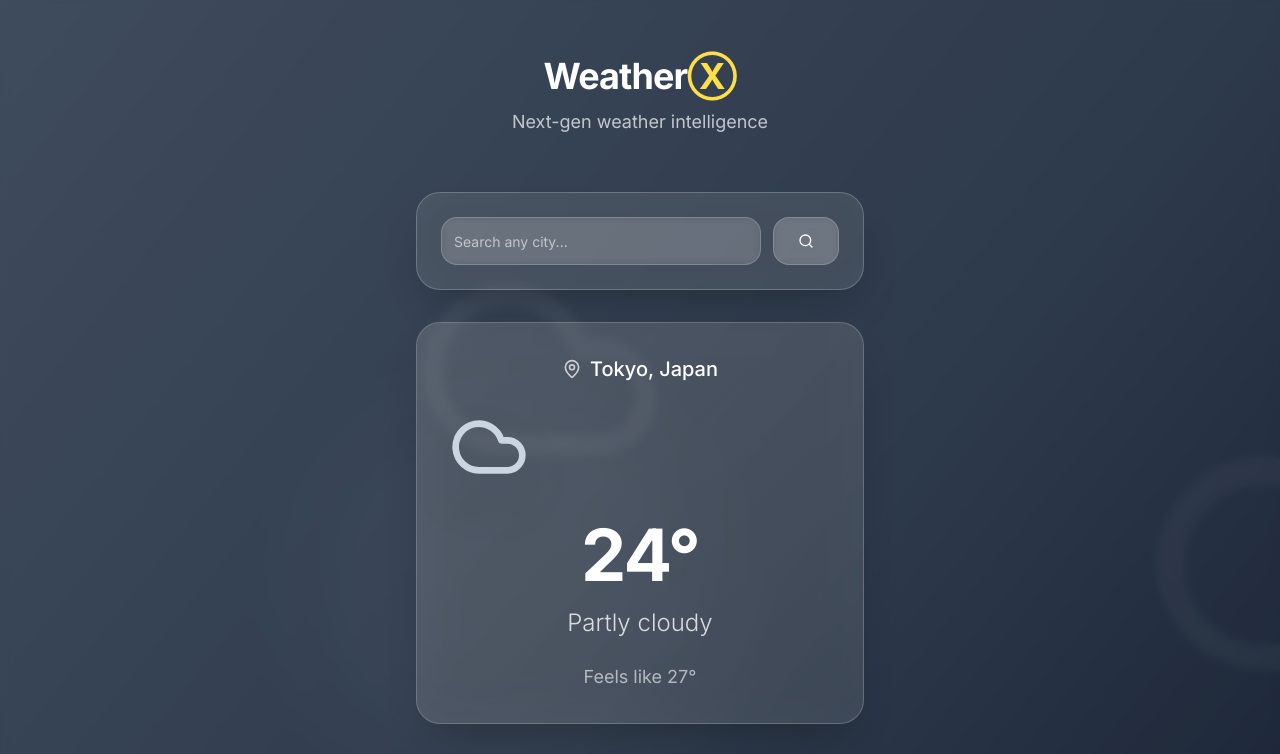
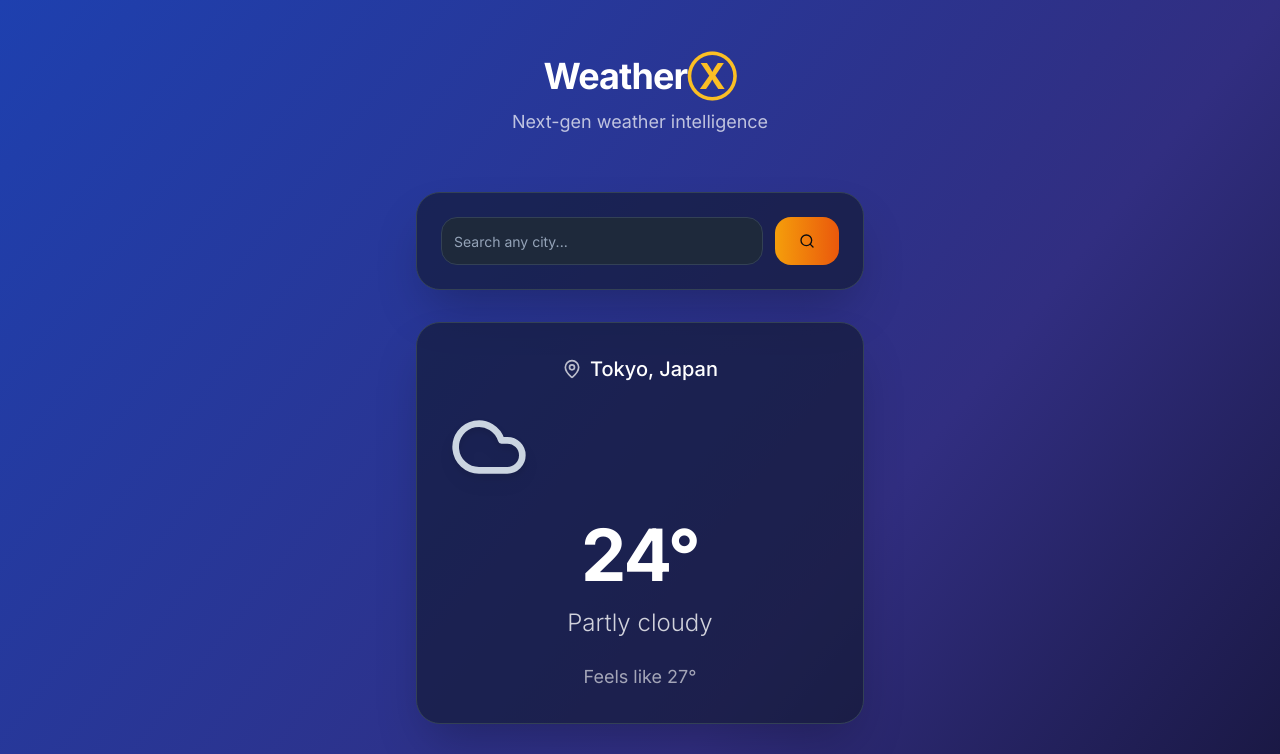
Before and after one commit to mohitshekhar8052/Weather_App_Vol2, a React (Vite) app: page / in a window 1280 px wide. Shown: the top 754 px of the page. Built offline with nearby package versions, Linux system fonts and the light colour scheme.

Commit message:
Refactor: Apply theme to the app
Apply the existing theme to the app's design.

```diff
--- a/src/index.css
+++ b/src/index.css
@@ -1,3 +1,4 @@
+
 @tailwind base;
 @tailwind components;
 @tailwind utilities;
@@ -6,82 +7,64 @@
 
 @layer base {
   :root {
-    --background: 0 0% 100%;
-    --foreground: 222.2 84% 4.9%;
-
-    --card: 0 0% 100%;
-    --card-foreground: 222.2 84% 4.9%;
-
-    --popover: 0 0% 100%;
-    --popover-foreground: 222.2 84% 4.9%;
-
-    --primary: 222.2 47.4% 11.2%;
-    --primary-foreground: 210 40% 98%;
-
-    --secondary: 210 40% 96.1%;
-    --secondary-foreground: 222.2 47.4% 11.2%;
-
-    --muted: 210 40% 96.1%;
-    --muted-foreground: 215.4 16.3% 46.9%;
-
-    --accent: 210 40% 96.1%;
-    --accent-foreground: 222.2 47.4% 11.2%;
-
-    --destructive: 0 84.2% 60.2%;
+    --background: 220 40% 5%;
+    --foreground: 210 40% 98%;
+    --card: 220 40% 10%;
+    --card-foreground: 210 40% 98%;
+    --popover: 220 40% 5%;
+    --popover-foreground: 210 40% 98%;
+    --primary: 38 92% 50%;
+    --primary-foreground: 220 40% 5%;
+    --secondary: 220 40% 15%;
+    --secondary-foreground: 210 40% 98%;
+    --muted: 220 40% 15%;
+    --muted-foreground: 215 20% 65%;
+    --accent: 220 40% 15%;
+    --accent-foreground: 210 40% 98%;
+    --destructive: 0 63% 31%;
     --destructive-foreground: 210 40% 98%;
-
-    --border: 214.3 31.8% 91.4%;
-    --input: 214.3 31.8% 91.4%;
-    --ring: 222.2 84% 4.9%;
-
+    --border: 220 40% 20%;
+    --input: 220 40% 15%;
+    --ring: 38 92% 50%;
     --radius: 0.5rem;
-
-    --sidebar-background: 0 0% 98%;
-    --sidebar-foreground: 240 5.3% 26.1%;
-    --sidebar-primary: 240 5.9% 10%;
-    --sidebar-primary-foreground: 0 0% 98%;
-    --sidebar-accent: 240 4.8% 95.9%;
-    --sidebar-accent-foreground: 240 5.9% 10%;
-    --sidebar-border: 220 13% 91%;
-    --sidebar-ring: 217.2 91.2% 59.8%;
+    --sidebar-background: 220 40% 8%;
+    --sidebar-foreground: 210 40% 98%;
+    --sidebar-primary: 38 92% 50%;
+    --sidebar-primary-foreground: 220 40% 5%;
+    --sidebar-accent: 220 40% 12%;
+    --sidebar-accent-foreground: 210 40% 98%;
+    --sidebar-border: 220 40% 18%;
+    --sidebar-ring: 38 92% 50%;
   }
 
   .dark {
-    --background: 222.2 84% 4.9%;
+    --background: 220 40% 5%;
     --foreground: 210 40% 98%;
-
-    --card: 222.2 84% 4.9%;
+    --card: 220 40% 10%;
     --card-foreground: 210 40% 98%;
-
-    --popover: 222.2 84% 4.9%;
+    --popover: 220 40% 5%;
     --popover-foreground: 210 40% 98%;
-
-    --primary: 210 40% 98%;
-    --primary-foreground: 222.2 47.4% 11.2%;
-
-    --secondary: 217.2 32.6% 17.5%;
+    --primary: 38 92% 50%;
+    --primary-foreground: 220 40% 5%;
+    --secondary: 220 40% 15%;
     --secondary-foreground: 210 40% 98%;
-
-    --muted: 217.2 32.6% 17.5%;
-    --muted-foreground: 215 20.2% 65.1%;
-
-    --accent: 217.2 32.6% 17.5%;
+    --muted: 220 40% 15%;
+    --muted-foreground: 215 20% 65%;
+    --accent: 220 40% 15%;
     --accent-foreground: 210 40% 98%;
-
-    --destructive: 0 62.8% 30.6%;
+    --destructive: 0 63% 31%;
     --destructive-foreground: 210 40% 98%;
-
-    --border: 217.2 32.6% 17.5%;
-    --input: 217.2 32.6% 17.5%;
-    --ring: 212.7 26.8% 83.9%;
-    --sidebar-background: 240 5.9% 10%;
-    --sidebar-foreground: 240 4.8% 95.9%;
-    --sidebar-primary: 224.3 76.3% 48%;
-    --sidebar-primary-foreground: 0 0% 100%;
-    --sidebar-accent: 240 3.7% 15.9%;
-    --sidebar-accent-foreground: 240 4.8% 95.9%;
-    --sidebar-border: 240 3.7% 15.9%;
-    --sidebar-ring: 217.2 91.2% 59.8%;
+    --border: 220 40% 20%;
+    --input: 220 40% 15%;
+    --ring: 38 92% 50%;
+    --sidebar-background: 220 40% 8%;
+    --sidebar-foreground: 210 40% 98%;
+    --sidebar-primary: 38 92% 50%;
+    --sidebar-primary-foreground: 220 40% 5%;
+    --sidebar-accent: 220 40% 12%;
+    --sidebar-accent-foreground: 210 40% 98%;
+    --sidebar-border: 220 40% 18%;
+    --sidebar-ring: 38 92% 50%;
   }
 }
 
@@ -97,107 +80,9 @@
 }
 
 @layer components {
-  .glass-card {
-    @apply relative;
-    backdrop-filter: blur(20px);
-    -webkit-backdrop-filter: blur(20px);
-    border: 1px solid rgba(255, 255, 255, 0.2);
-    box-shadow: 0 25px 45px -12px rgba(0, 0, 0, 0.25);
-    transition: all 0.3s cubic-bezier(0.4, 0, 0.2, 1);
+  .btn-gradient {
+    @apply bg-gradient-to-r from-amber-500 to-orange-600 text-white font-bold hover:from-amber-600 hover:to-orange-700 transition-all duration-300;
   }
-
-  .glass-card:hover {
-    transform: translateY(-8px);
-    box-shadow: 0 35px 60px -12px rgba(0, 0, 0, 0.4);
-  }
-
-  .gradient-text {
-    @apply bg-gradient-to-r from-white via-white to-white/90 bg-clip-text text-transparent;
-  }
-
-  .weather-icon {
-    filter: drop-shadow(0 10px 20px rgba(0, 0, 0, 0.3));
-    animation: iconFloat 6s ease-in-out infinite;
-  }
-}
-
-/* Enhanced animations */
-@keyframes float {
-  0%, 100% {
-    transform: translateY(0px) rotate(0deg);
-  }
-  50% {
-    transform: translateY(-20px) rotate(5deg);
-  }
-}
-
-@keyframes iconFloat {
-  0%, 100% {
-    transform: translateY(0px) scale(1);
-  }
-  50% {
-    transform: translateY(-10px) scale(1.05);
-  }
-}
-
-@keyframes pulse-glow {
-  0%, 100% {
-    box-shadow: 0 0 40px rgba(255, 255, 255, 0.1);
-    opacity: 0.8;
-  }
-  50% {
-    box-shadow: 0 0 80px rgba(255, 255, 255, 0.2);
-    opacity: 1;
-  }
-}
-
-@keyframes shimmer {
-  0% {
-    background-position: -200% center;
-  }
-  100% {
-    background-position: 200% center;
-  }
-}
-
-@keyframes drift {
-  from {
-    transform: translateX(-100%);
-  }
-  to {
-    transform: translateX(100vw);
-  }
-}
-
-.animate-float {
-  animation: float 8s ease-in-out infinite;
-}
-
-.animate-pulse-glow {
-  animation: pulse-glow 6s ease-in-out infinite;
-}
-
-.animate-shimmer {
-  background: linear-gradient(90deg, transparent, rgba(255,255,255,0.1), transparent);
-  background-size: 200% 100%;
-  animation: shimmer 3s infinite;
-}
-
-.animate-drift-1 {
-  animation: drift 40s linear infinite;
-  animation-delay: -15s;
-}
-.animate-drift-2 {
-  animation: drift 55s linear infinite;
-  animation-delay: -5s;
-}
-.animate-drift-3 {
-  animation: drift 70s linear infinite;
-  animation-delay: -30s;
-}
-.animate-drift-4 {
-  animation: drift 85s linear infinite;
-  animation-delay: 0s;
 }
 
 /* Native app safe area utilities */
--- a/src/pages/Index.tsx
+++ b/src/pages/Index.tsx
@@ -1,10 +1,9 @@
-import { useState, useEffect } from 'react';
+import { useState } from 'react';
 import { Card } from '@/components/ui/card';
 import { Button } from '@/components/ui/button';
 import { Input } from '@/components/ui/input';
 import { MapPin, Search, Sun, Cloud, CloudRain, CloudSnow, Wind, Droplets, Eye, Thermometer, Gauge, Navigation } from 'lucide-react';
 import { useQuery } from '@tanstack/react-query';
-import { toast } from 'sonner';
 
 interface WeatherData {
   location: {
@@ -82,20 +81,12 @@ const Index = () => {
   };
 
   const getWeatherIcon = (condition: string) => {
-    const iconClass = "w-20 h-20 drop-shadow-2xl";
+    const iconClass = "w-20 h-20 drop-shadow-lg";
     if (condition.toLowerCase().includes('sun')) return <Sun className={`${iconClass} text-amber-400`} />;
     if (condition.toLowerCase().includes('cloud')) return <Cloud className={`${iconClass} text-slate-300`} />;
     if (condition.toLowerCase().includes('rain')) return <CloudRain className={`${iconClass} text-cyan-400`} />;
     if (condition.toLowerCase().includes('snow')) return <CloudSnow className={`${iconClass} text-blue-200`} />;
     return <Sun className={`${iconClass} text-amber-400`} />;
-  };
-
-  const getBackgroundClass = (condition: string) => {
-    if (condition.toLowerCase().includes('sun')) return 'from-amber-500 via-orange-500 to-pink-600';
-    if (condition.toLowerCase().includes('cloud')) return 'from-slate-600 via-slate-700 to-slate-900';
-    if (condition.toLowerCase().includes('rain')) return 'from-cyan-500 via-blue-600 to-indigo-800';
-    if (condition.toLowerCase().includes('snow')) return 'from-blue-300 via-indigo-400 to-purple-600';
-    return 'from-violet-600 via-purple-600 to-blue-600';
   };
 
   const getDayName = (dateStr: string, index: number) => {
@@ -104,30 +95,16 @@ const Index = () => {
     return new Date(dateStr).toLocaleDateString('en', { weekday: 'short' });
   };
 
-  // Add native app detection
-  const isNativeApp = window.location.protocol === 'capacitor:' ||
-                     (window as any).Capacitor !== undefined;
+  return (
+    <div className={`min-h-screen bg-gradient-to-br from-blue-800 via-indigo-900 to-black transition-all duration-1000 relative overflow-hidden`}>
+      <div className="absolute inset-0 bg-grid-slate-900/[0.04] bg-[bottom_1px_center] dark:bg-grid-slate-400/[0.05] dark:bg-bottom_1px_center]"></div>
 
-  return (
-    <div className={`min-h-screen bg-gradient-to-br ${weather ? getBackgroundClass(weather.current.condition.text) : 'from-indigo-900 via-purple-900 to-pink-900'} transition-all duration-1000 relative overflow-hidden ${isNativeApp ? 'pt-safe pb-safe' : ''}`}>
-      {/* Animated background elements */}
-      <div className="absolute inset-0 overflow-hidden pointer-events-none">
-        <div className="absolute top-1/4 left-1/4 w-96 h-96 bg-white/5 rounded-full blur-3xl animate-pulse-glow"></div>
-        <div className="absolute bottom-1/4 right-1/4 w-80 h-80 bg-white/3 rounded-full blur-3xl animate-float"></div>
-
-        {/* Drifting Clouds */}
-        <Cloud className="absolute top-[15%] -left-[10%] w-64 h-64 text-white/10 opacity-60 animate-drift-1" />
-        <Cloud className="absolute top-[25%] -right-[15%] w-80 h-80 text-white/5 opacity-80 animate-drift-2" />
-        <Cloud className="absolute bottom-[20%] left-[5%] w-48 h-48 text-white/10 opacity-70 animate-drift-3" />
-        <Cloud className="absolute bottom-[10%] right-[10%] w-72 h-72 text-white/5 opacity-60 animate-drift-4" />
-      </div>
-
-      <div className="relative min-h-screen backdrop-blur-sm bg-black/10 p-6">
+      <div className="relative min-h-screen p-6">
         <div className="max-w-md mx-auto space-y-8">
           {/* Header */}
           <div className="text-center pt-8 pb-6">
             <h1 className="text-4xl font-bold text-white mb-3 tracking-tight">
-              Weather<span className="text-yellow-300">Ⓧ</span>
+              Weather<span className="text-amber-400">Ⓧ</span>
             </h1>
             <p className="text-white/70 text-lg">
               Next-gen weather intelligence
@@ -135,19 +112,18 @@ const Index = () => {
           </div>
 
           {/* Search */}
-          <Card className="p-6 bg-white/10 backdrop-blur-xl border-white/20 shadow-2xl rounded-3xl">
+          <Card className="p-6 bg-slate-900/60 border border-slate-700 shadow-2xl rounded-3xl">
             <div className="flex gap-3">
               <Input
                 placeholder="Search any city..."
                 value={searchInput}
                 onChange={(e) => setSearchInput(e.target.value)}
                 onKeyDown={(e) => e.key === 'Enter' && handleSearch()}
-                className="bg-white/10 border-white/20 text-white placeholder:text-white/60 focus:border-white/40 focus:ring-white/20 rounded-2xl h-12 text-lg backdrop-blur-sm"
+                className="bg-slate-800 border-slate-700 text-white placeholder:text-slate-400 focus:border-amber-500 focus:ring-amber-500 rounded-2xl h-12 text-lg"
               />
               <Button
                 onClick={handleSearch}
-                className="bg-white/15 hover:bg-white/25 border-white/20 text-white backdrop-blur-sm h-12 px-6 rounded-2xl transition-all duration-300 hover:scale-105"
-                variant="outline"
+                className="btn-gradient h-12 px-6 rounded-2xl transition-all duration-300 hover:scale-105"
               >
                 <Search className="w-5 h-5" />
               </Button>
@@ -156,16 +132,15 @@ const Index = () => {
 
           {/* Current Weather */}
           {isLoading ? (
-            <Card className="p-8 bg-white/10 backdrop-blur-xl border-white/20 shadow-2xl rounded-3xl">
+            <Card className="p-8 bg-slate-900/60 border border-slate-700 shadow-2xl rounded-3xl">
               <div className="animate-pulse text-center space-y-4">
-                <div className="w-20 h-20 bg-white/20 rounded-full mx-auto"></div>
-                <div className="h-12 bg-white/20 rounded-2xl"></div>
-                <div className="h-6 bg-white/20 rounded-xl w-2/3 mx-auto"></div>
+                <div className="w-20 h-20 bg-slate-800 rounded-full mx-auto"></div>
+                <div className="h-12 bg-slate-800 rounded-2xl"></div>
+                <div className="h-6 bg-slate-800 rounded-xl w-2/3 mx-auto"></div>
               </div>
             </Card>
           ) : weather ? (
-            <Card className="p-8 bg-white/10 backdrop-blur-xl border-white/20 shadow-2xl rounded-3xl text-center relative overflow-hidden">
-              <div className="absolute inset-0 bg-gradient-to-br from-white/5 to-transparent"></div>
+            <Card className="p-8 bg-slate-900/60 border border-slate-700 shadow-2xl rounded-3xl text-center relative overflow-hidden">
               <div className="relative z-10">
                 <div className="flex items-center justify-center mb-6">
                   <MapPin className="w-5 h-5 text-white/70 mr-2" />
@@ -202,7 +177,7 @@ const Index = () => {
                 { icon: Eye, label: 'Visibility', value: `${weather.current.vis_km} km`, color: 'text-purple-300' },
                 { icon: Gauge, label: 'Pressure', value: `${weather.current.pressure_mb} mb`, color: 'text-green-300' },
               ].map((item, index) => (
-                <Card key={index} className="p-5 bg-white/10 backdrop-blur-xl border-white/20 shadow-xl rounded-2xl text-center hover:bg-white/15 transition-all duration-300 hover:scale-105">
+                <Card key={index} className="p-5 bg-slate-900/60 border border-slate-700 shadow-xl rounded-2xl text-center hover:bg-slate-800/80 transition-all duration-300 hover:scale-105">
                   <item.icon className={`w-8 h-8 ${item.color} mx-auto mb-3`} />
                   <div className="text-white/70 text-sm mb-1">{item.label}</div>
                   <div className="text-white text-lg font-semibold">{item.value}</div>
@@ -213,14 +188,14 @@ const Index = () => {
 
           {/* Extended Forecast */}
           {weather && (
-            <Card className="p-6 bg-white/10 backdrop-blur-xl border-white/20 shadow-2xl rounded-3xl">
+            <Card className="p-6 bg-slate-900/60 border border-slate-700 shadow-2xl rounded-3xl">
               <h3 className="text-white text-xl font-semibold mb-6 flex items-center">
                 <Navigation className="w-5 h-5 mr-2" />
                 5-Day Forecast
               </h3>
               <div className="space-y-4">
                 {weather.forecast.forecastday.map((day, index) => (
-                  <div key={day.date} className="flex items-center justify-between py-3 px-2 rounded-2xl hover:bg-white/5 transition-all duration-200">
+                  <div key={day.date} className="flex items-center justify-between py-3 px-2 rounded-2xl hover:bg-slate-800/60 transition-all duration-200">
                     <div className="text-white/90 font-medium min-w-[80px]">
                       {getDayName(day.date, index)}
                     </div>
```
